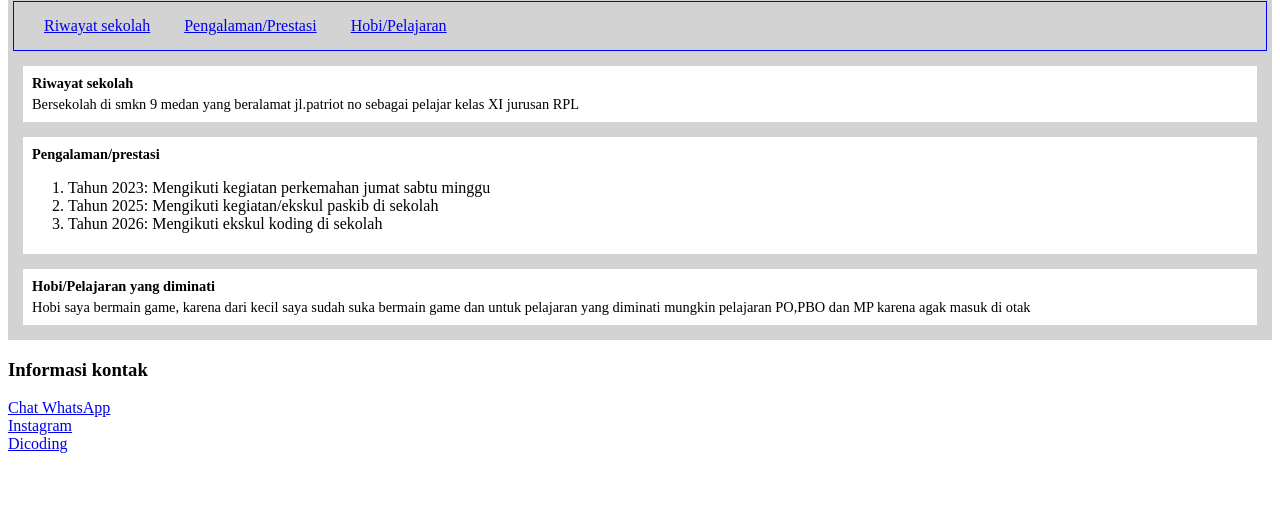
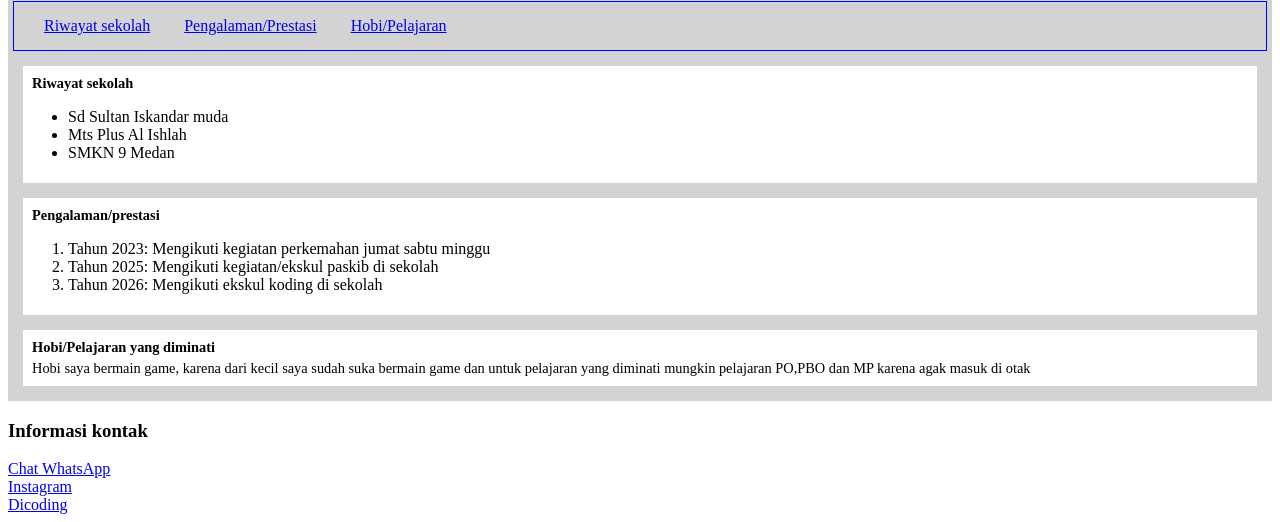
Before and after one commit to opertuyioo/Praktek_mp, a plain HTML site: page index.html in a window 1280 px wide. Shown: the part 281-803 px from the top of the page. Drawn offline with Linux system fonts and the light colour scheme.

Commit message:
Update index.html

```diff
--- a/index.html
+++ b/index.html
@@ -53,9 +53,11 @@
   </header>
   <article class="browser" id="rw">
     <h2>Riwayat sekolah</h2>
-    <p>Bersekolah di smkn 9 medan yang beralamat jl.patriot no
-       sebagai pelajar kelas XI jurusan RPL    </p>
-
+<ul>
+  <li>Sd Sultan Iskandar muda</li>
+  <li>Mts Plus Al Ishlah</li>
+  <li>SMKN 9 Medan</li>
+</ul>
   </article>
   <article class="browser" id="pr">
     <h2>Pengalaman/prestasi</h2>
```
